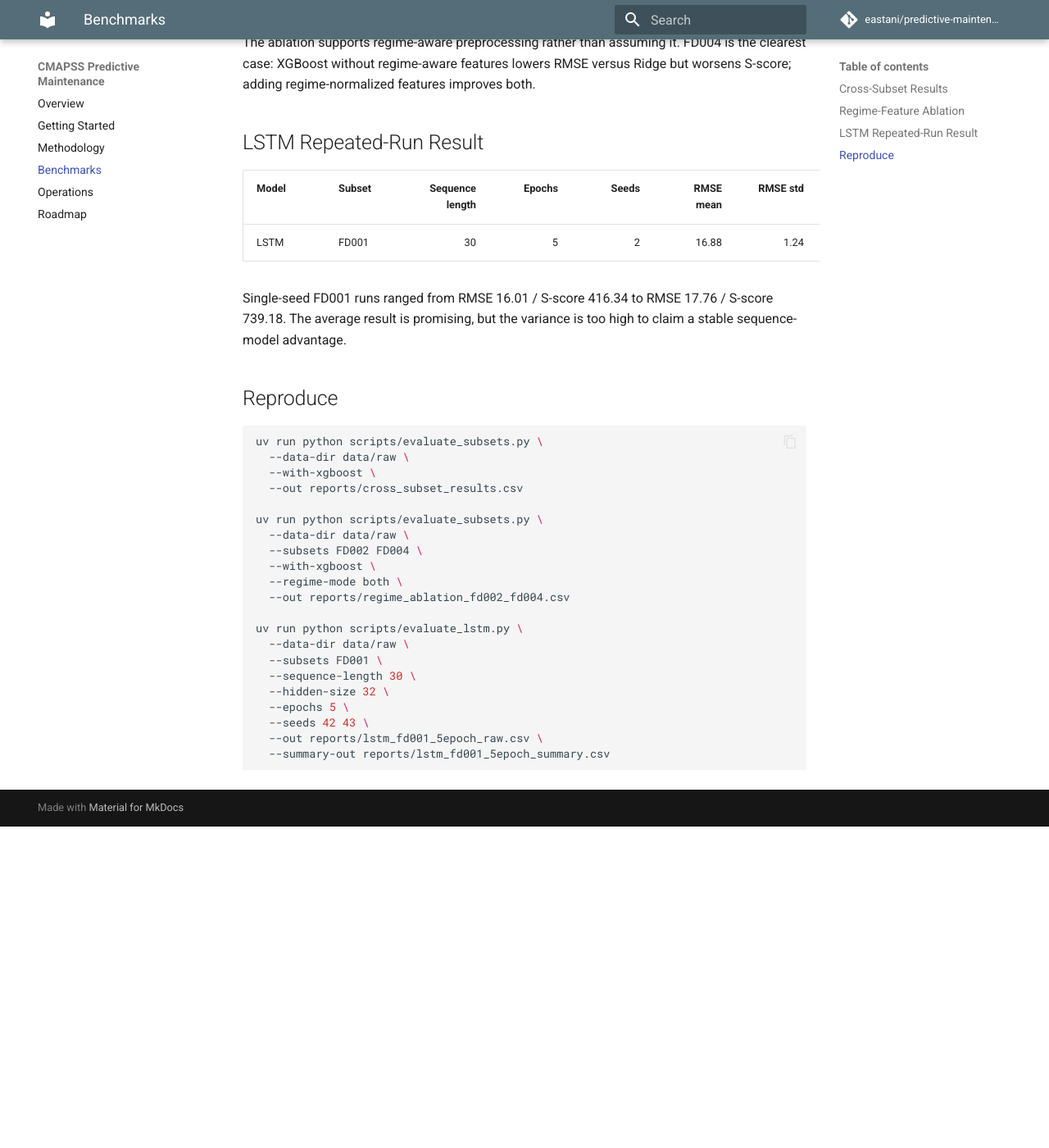
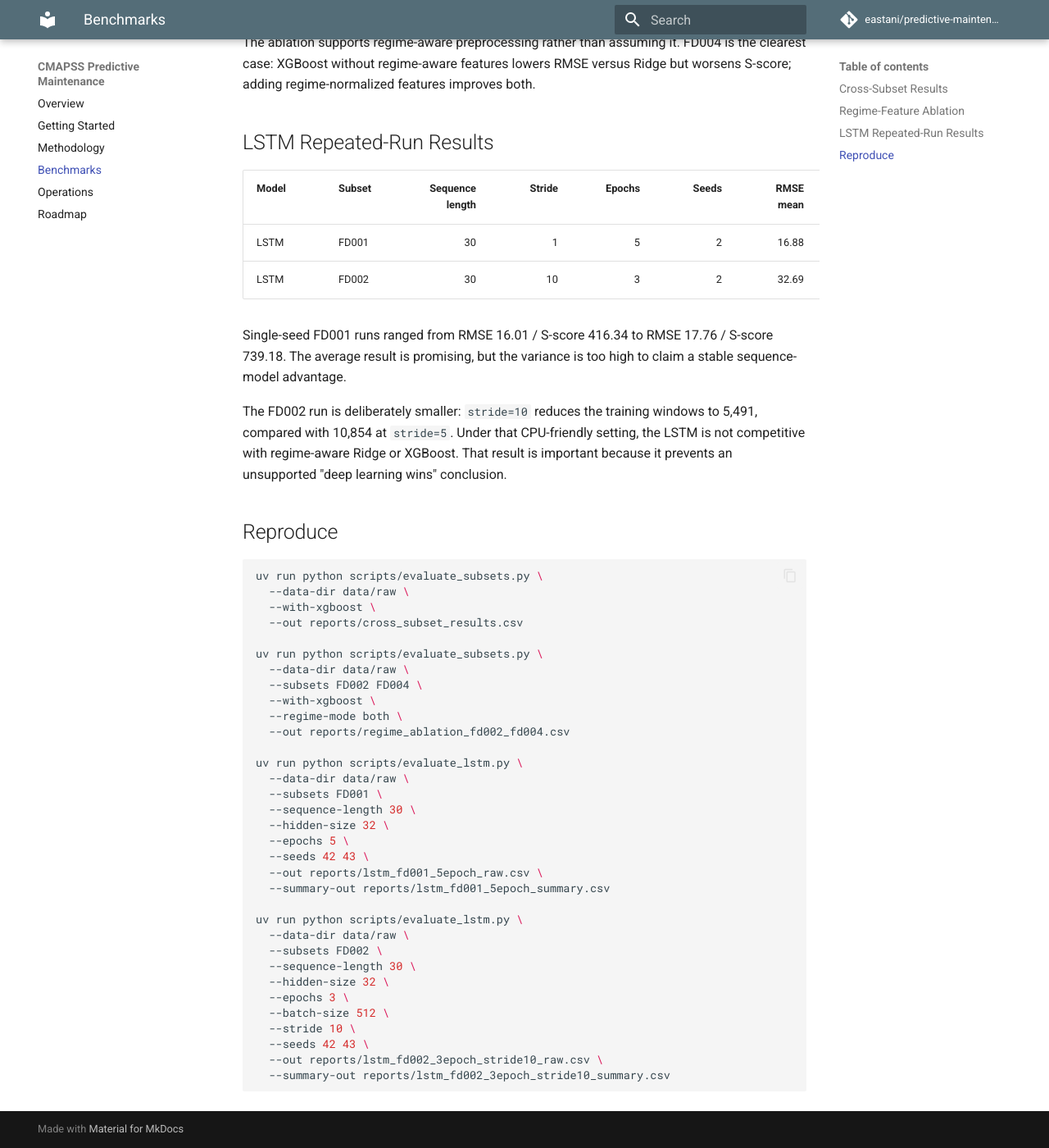
Before and after one commit to eastani/predictive-maintenance-cmapss, an MkDocs documentation site: the page built from docs/benchmarks.md, in a window 1280 px wide and 1400 px high, scrolled down 1243 px. Shown: the whole window at 82% size. Built offline with MkDocs 1.6.1 and Material for MkDocs 9.7.7, drawn with Linux system fonts in a browser that asks for light colours; comment, search, counter and statistics services are not loaded; before the commit the page ends 2251 px from its top, so only the background shows below that.

Commit message:
Document preliminary FD002 LSTM benchmark (#10)

````diff
--- a/docs/benchmarks.md
+++ b/docs/benchmarks.md
@@ -34,15 +34,21 @@ The ablation supports regime-aware preprocessing rather than assuming it. FD004
 is the clearest case: XGBoost without regime-aware features lowers RMSE versus
 Ridge but worsens S-score; adding regime-normalized features improves both.
 
-## LSTM Repeated-Run Result
+## LSTM Repeated-Run Results
 
-| Model | Subset | Sequence length | Epochs | Seeds | RMSE mean | RMSE std | S-score mean | S-score std |
-| ----- | ------ | --------------: | -----: | ----: | --------: | -------: | -----------: | ----------: |
-| LSTM | FD001 | 30 | 5 | 2 | 16.88 | 1.24 | 577.76 | 228.28 |
+| Model | Subset | Sequence length | Stride | Epochs | Seeds | RMSE mean | RMSE std | S-score mean | S-score std |
+| ----- | ------ | --------------: | -----: | -----: | ----: | --------: | -------: | -----------: | ----------: |
+| LSTM | FD001 | 30 | 1 | 5 | 2 | 16.88 | 1.24 | 577.76 | 228.28 |
+| LSTM | FD002 | 30 | 10 | 3 | 2 | 32.69 | 1.88 | 16,253.71 | 3,784.02 |
 
 Single-seed FD001 runs ranged from RMSE 16.01 / S-score 416.34 to RMSE 17.76 /
 S-score 739.18. The average result is promising, but the variance is too high
 to claim a stable sequence-model advantage.
+
+The FD002 run is deliberately smaller: `stride=10` reduces the training windows
+to 5,491, compared with 10,854 at `stride=5`. Under that CPU-friendly setting,
+the LSTM is not competitive with regime-aware Ridge or XGBoost. That result is
+important because it prevents an unsupported "deep learning wins" conclusion.
 
 ## Reproduce
 
@@ -68,4 +74,16 @@ uv run python scripts/evaluate_lstm.py \
   --seeds 42 43 \
   --out reports/lstm_fd001_5epoch_raw.csv \
   --summary-out reports/lstm_fd001_5epoch_summary.csv
+
+uv run python scripts/evaluate_lstm.py \
+  --data-dir data/raw \
+  --subsets FD002 \
+  --sequence-length 30 \
+  --hidden-size 32 \
+  --epochs 3 \
+  --batch-size 512 \
+  --stride 10 \
+  --seeds 42 43 \
+  --out reports/lstm_fd002_3epoch_stride10_raw.csv \
+  --summary-out reports/lstm_fd002_3epoch_stride10_summary.csv
 ```
````
Also changed, not shown: README.md (+13 -9 lines), docs/roadmap.md (+9 -5 lines).
